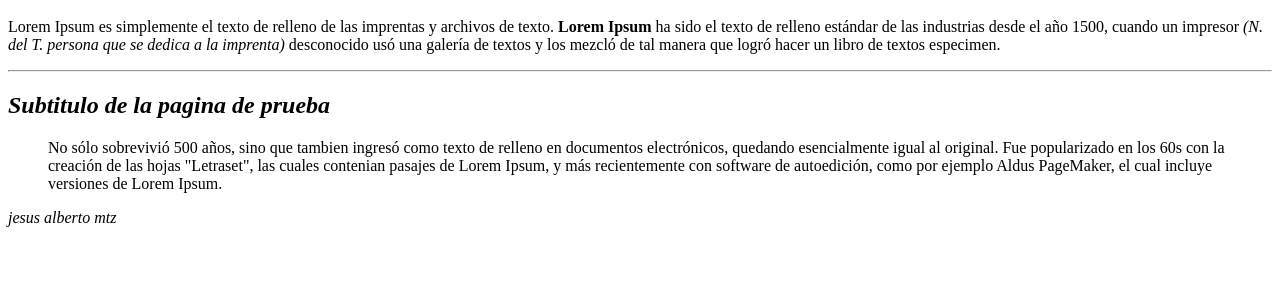
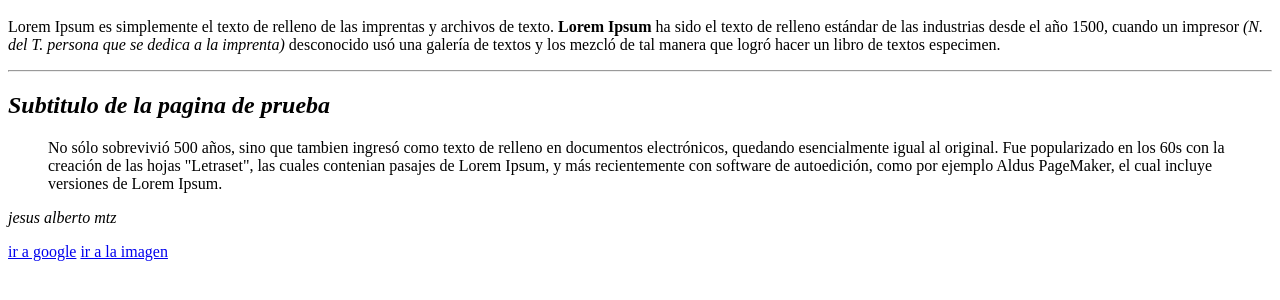
Before and after one commit to JesuS-Albert/1reposi_html, a plain HTML site: page index.html in a window 1280 px wide. Shown: the part 48-348 px from the top of the page. Drawn offline with Linux system fonts and the light colour scheme.

Commit message:
se agrego imagen

```diff
--- a/index.html
+++ b/index.html
@@ -22,6 +22,8 @@
             como por ejemplo Aldus PageMaker, el cual incluye versiones de Lorem Ipsum.</blockquote>
             <cite>jesus alberto mtz</cite>
         </p>
+        <a href="https://www.google.com/"> ir a google</a>
+        <a href="imagen/logo1.png">ir a la imagen</a>
     </body>
 
 </html>
```
Also changed, not shown: imagen/logo1.png (added).
